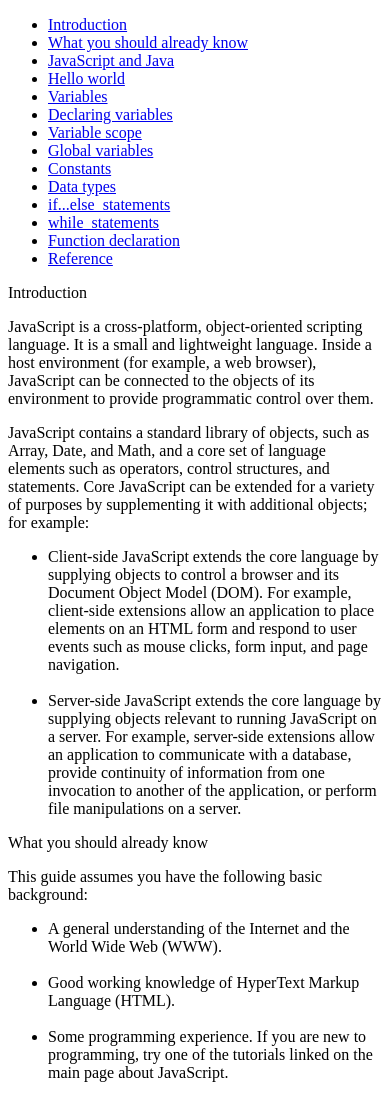
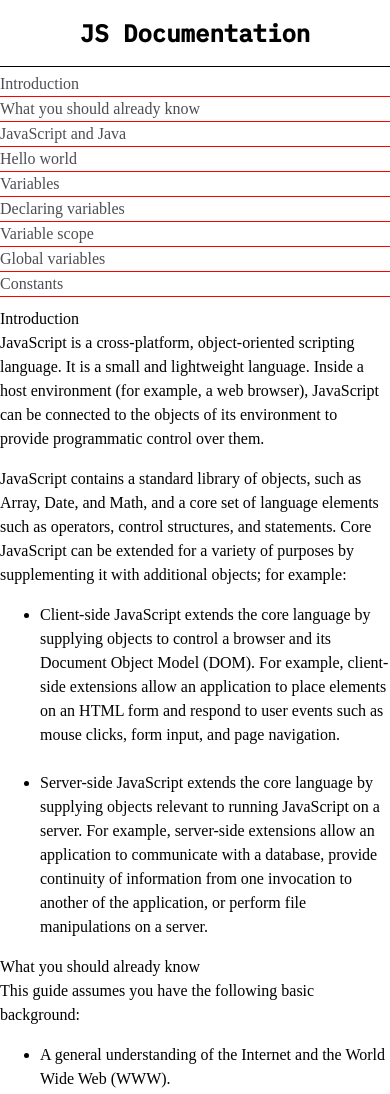
Before and after one commit to getromandev/BBG_techDocPage, a plain HTML site: page index.html in a window 390 px wide. Shown: the top 1094 px of the page. Drawn offline with Linux system fonts and the light colour scheme.

Commit message:
add css grid / template areas and pin sections to areas. Start styling nav bar

```diff
--- a/index.html
+++ b/index.html
@@ -5,10 +5,17 @@
     <meta name="viewport" content="width=device-width, initial-scale=1.0">
     <title>Document</title>
 
+    <link rel="stylesheet" href="style.css">
+    <link href="https://fonts.googleapis.com/css2?family=IBM+Plex+Mono:wght@100;200;300;500&display=swap" rel="stylesheet">
 </head>
-<body>
-    <nav>
-        <ul>
+<body class="grid-template-container">
+    <header class="title">
+        <h2 class="js_documentation">JS Documentation</h2>
+    </header>
+
+    <header>
+        <nav class="top_navigation">
+            <ul class="navList">
                 <li>
                     <a href="#Introduction">Introduction</a>
                 </li>
@@ -54,6 +61,7 @@
 
             </ul>
         </nav>
+    </header>
 
     <main id='main-doc'>
 
--- a/style.css
+++ b/style.css
@@ -0,0 +1,152 @@
+/*  1. css reset
+    2. utilize css grid
+    3. utilize flex box 🥊
+    4: utilize css variables
+    5. create a media query for mobile first
+ */
+
+ /* css variables  */
+:root {
+    --fontIBMLight: 'IBM Plex Mono', monospace;
+}
+
+ /* css reset 2020 */
+ /* https://dev.to/hankchizljaw/a-modern-css-reset-6p3 */
+ /* Box sizing rules */
+*,
+*::before,
+*::after {
+  box-sizing: border-box;
+}
+
+/* Remove default padding */
+ul[class],
+ol[class] {
+  padding: 0;
+}
+
+/* Remove default margin */
+body,
+h1,
+h2,
+h3,
+h4,
+p,
+ul[class],
+ol[class],
+li,
+figure,
+figcaption,
+blockquote,
+dl,
+dd {
+  margin: 0;
+}
+
+/* Set core body defaults */
+body {
+  min-height: 100vh;
+  scroll-behavior: smooth;
+  text-rendering: optimizeSpeed;
+  line-height: 1.5;
+}
+
+/* Remove list styles on ul, ol elements with a class attribute */
+ul[class],
+ol[class] {
+  list-style: none;
+}
+
+/* A elements that don't have a class get default styles */
+a:not([class]) {
+  text-decoration-skip-ink: auto;
+}
+
+/* strip all pre-defined css rules  */
+a {
+    text-decoration: none;
+    color: black;
+}
+
+/* Make images easier to work with */
+img {
+  max-width: 100%;
+  display: block;
+}
+
+/* Natural flow and rhythm in articles by default */
+article > * + * {
+  margin-top: 1em;
+}
+
+/* Inherit fonts for inputs and buttons */
+input,
+button,
+textarea,
+select {
+  font: inherit;
+}
+
+/* Remove all animations and transitions for people that prefer not to see them */
+@media (prefers-reduced-motion: reduce) {
+  * {
+    animation-duration: 0.01ms !important;
+    animation-iteration-count: 1 !important;
+    transition-duration: 0.01ms !important;
+    scroll-behavior: auto !important;
+  }
+}
+
+@media only screen and (max-width: 896px) {
+    /* layout the grid  */
+    .grid-template-container {
+        display: grid;
+        grid-template-columns: auto;
+        grid-template-rows: auto, 1fr, auto;
+        grid-gap: 5px;
+        grid-template-areas:
+         "title"
+         "nav"
+         "section";
+    }
+
+    .js_documentation {
+        grid-area: title;
+        text-align: center;
+        font-family: var(--fontIBMLight);
+        margin: 15px;
+    }
+
+    .top_navigation {
+        grid-area: nav;
+        height: 230px;
+        overflow: scroll;
+    }
+
+    .top_navigation a {
+        color: #4D4E53;
+    }
+
+    .top_navigation li {
+        color: #4D4E53;
+        border-bottom: 1px solid red;
+    }
+
+
+    .main-doc {
+        grid-area: section;
+    }
+
+    .title {
+        border-bottom: 1px solid black;
+    }
+
+    /* nav bar css  */
+    /* .navList li a {
+        color: #4D4E53;
+    } */
+
+    /* li {
+        border-bottom: solid 1px red;
+    } */
+}
```
Lines whose indentation alone changed are shown as unchanged.
